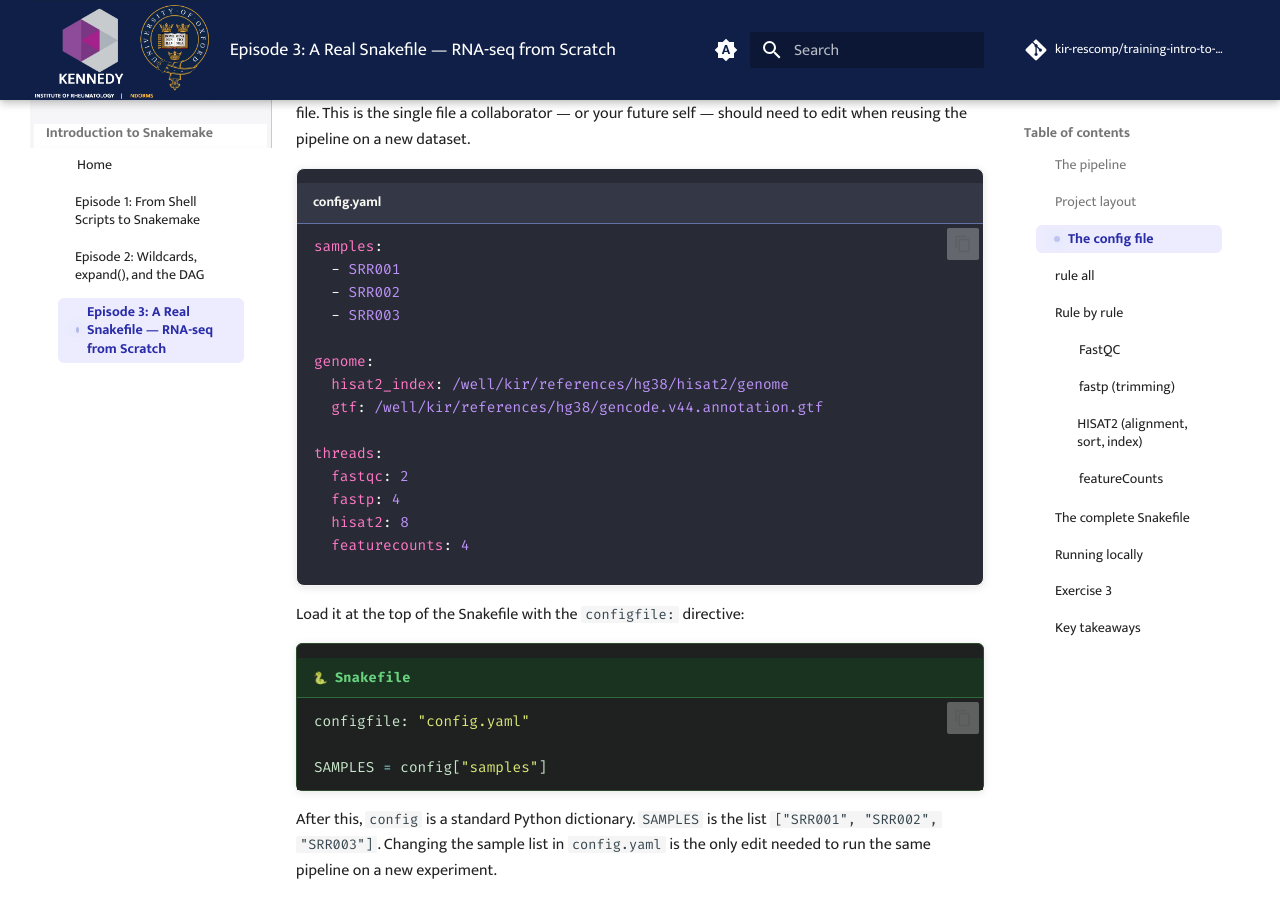
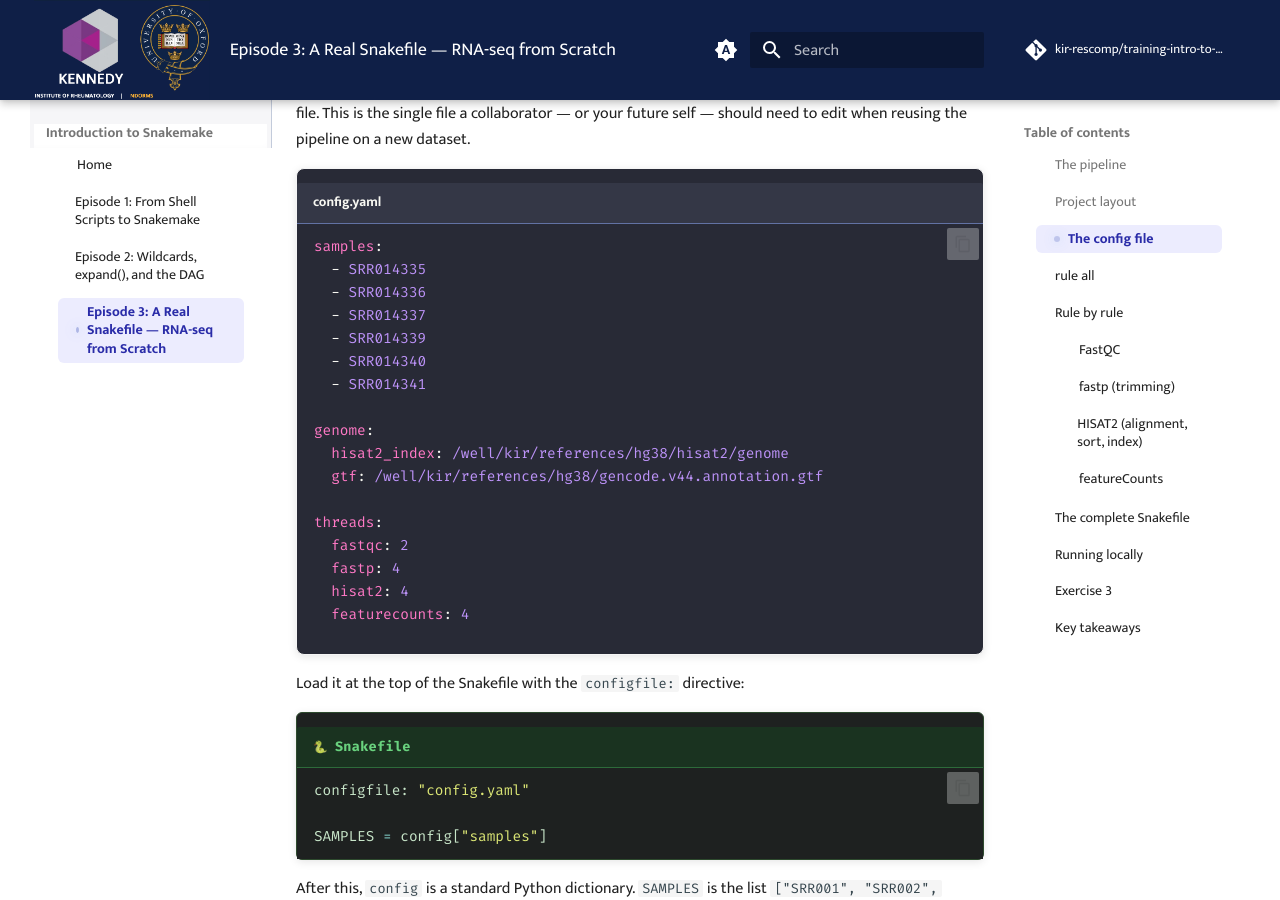
Before and after one commit to kir-rescomp/training-intro-to-snakemake, an MkDocs documentation site: the page built from docs/ep03_rnaseq_snakefile.md, in a window 1280 px wide and 900 px high, scrolled down 1125 px. Built offline with MkDocs 1.6.1 and Material for MkDocs 9.7.7, drawn with Linux system fonts in a browser that asks for light colours; comment, search, counter and statistics services are not loaded.

Commit message:
fix the filename pre-fixes in ep03::

````diff
--- a/docs/ep03_rnaseq_snakefile.md
+++ b/docs/ep03_rnaseq_snakefile.md
@@ -42,9 +42,12 @@ Rather than hardcoding sample names or genome paths inside the Snakefile, put th
 <div class="dracula" markdown="1">
 ```yaml title="config.yaml"
 samples:
-  - SRR001
-  - SRR002
-  - SRR003
+  - SRR014335
+  - SRR014336
+  - SRR014337
+  - SRR014339
+  - SRR014340
+  - SRR014341
 
 genome:
   hisat2_index: /well/kir/references/hg38/hisat2/genome
@@ -53,7 +56,7 @@ genome:
 threads:
   fastqc: 2
   fastp: 4
-  hisat2: 8
+  hisat2: 4
   featurecounts: 4
 ```
 </div>
````
